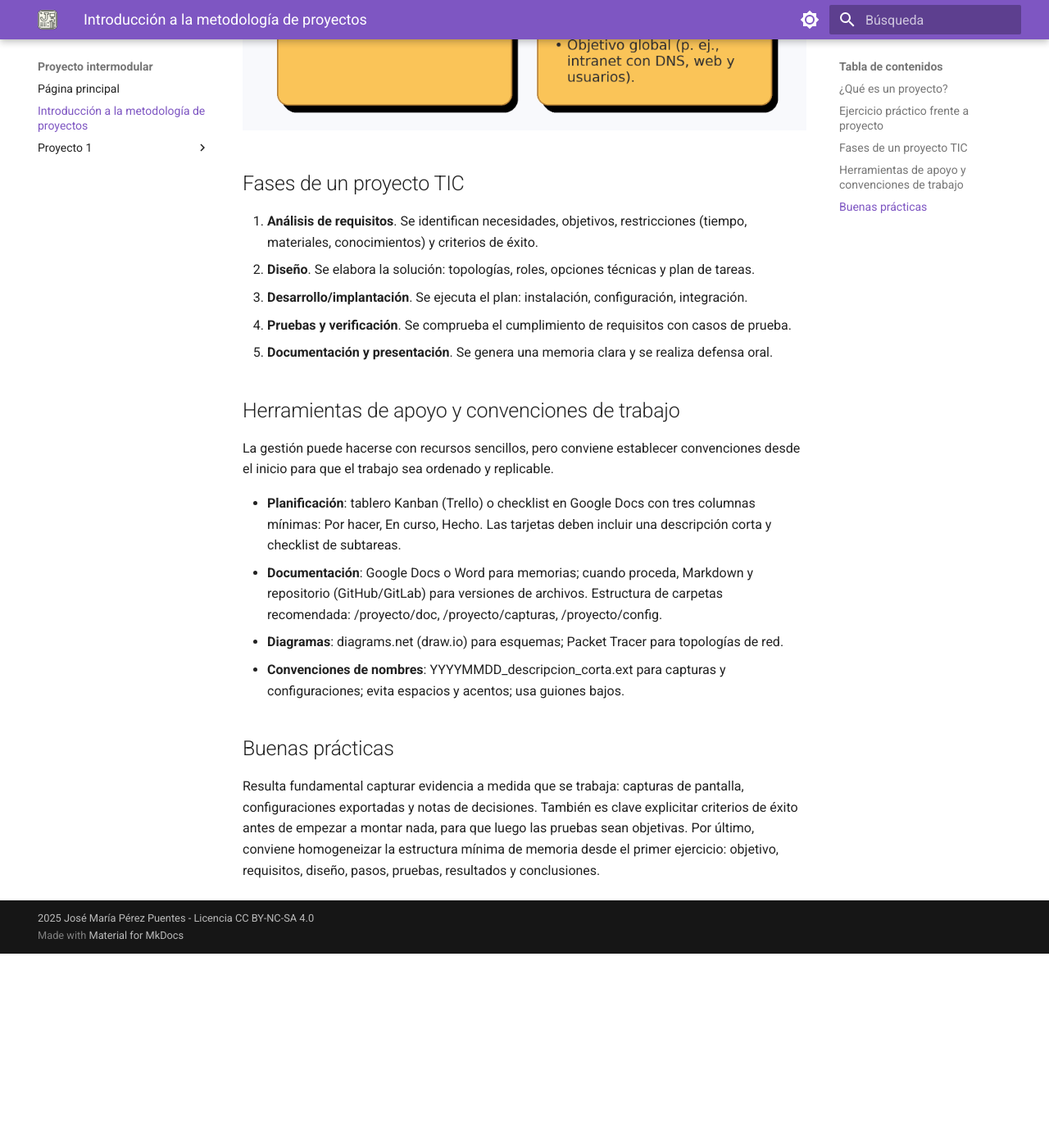
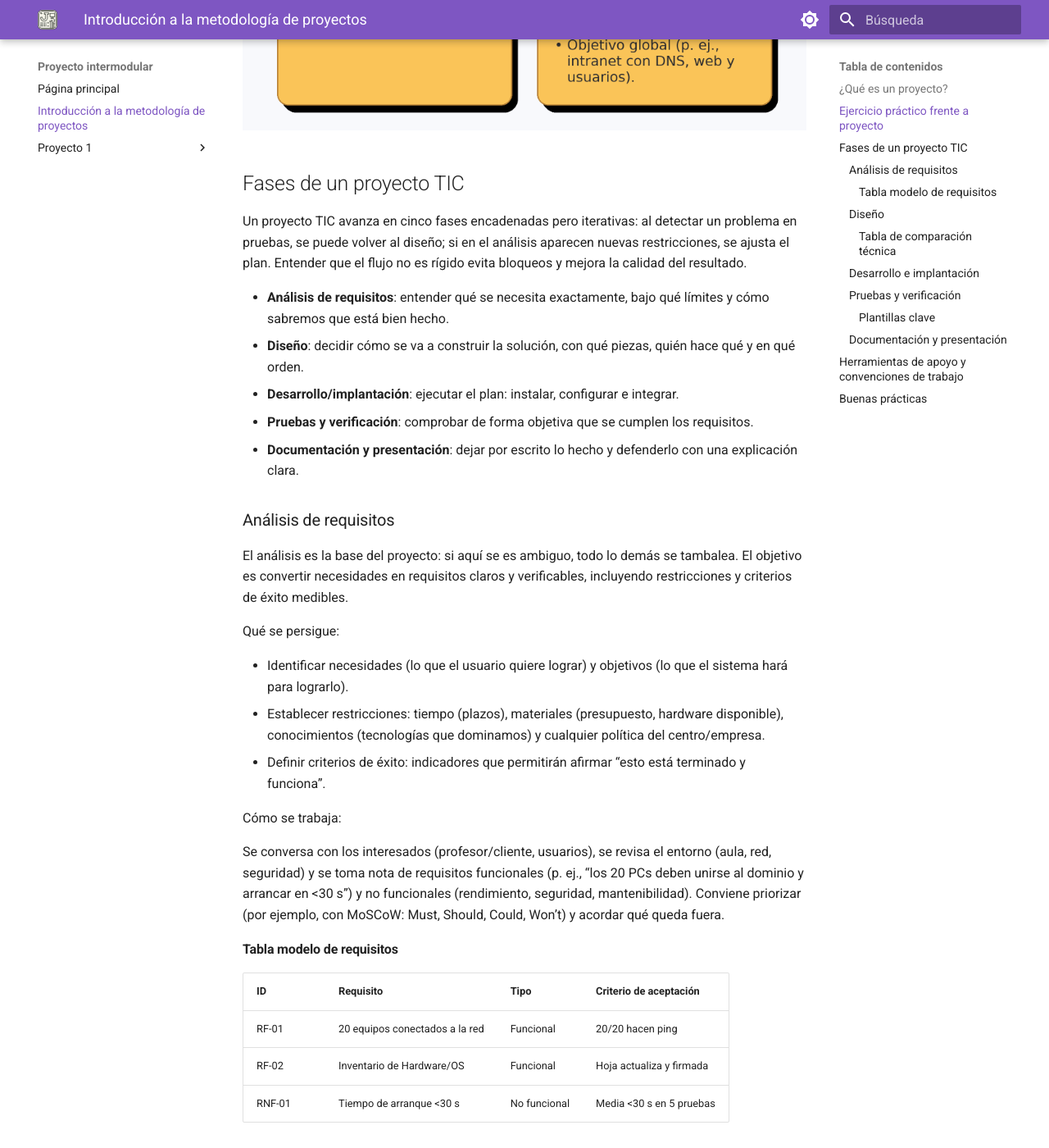
Before and after one commit to Joperpu/pi2526, an MkDocs documentation site: the page built from docs/intro.md, in a window 1280 px wide and 1400 px high, scrolled down 1020 px. Shown: the whole window at 82% size. Built offline with MkDocs 1.6.1 and Material for MkDocs 9.7.7, drawn with Linux system fonts in a browser that asks for light colours; before the commit the page ends 2183 px from its top, so only the background shows below that; some of the changed text lies outside the part shown.

Commit message:
Intro y Proyecto 1.1

```diff
--- a/docs/intro.md
+++ b/docs/intro.md
@@ -15,11 +15,121 @@ Cuando se habla de proyecto, se evalúa producto y proceso. Importa que funcione
 
 ## Fases de un proyecto TIC
 
-1. **Análisis de requisitos**. Se identifican necesidades, objetivos, restricciones (tiempo, materiales, conocimientos) y criterios de éxito.
-2. **Diseño**. Se elabora la solución: topologías, roles, opciones técnicas y plan de tareas.
-3. **Desarrollo/implantación**. Se ejecuta el plan: instalación, configuración, integración.
-4. **Pruebas y verificación**. Se comprueba el cumplimiento de requisitos con casos de prueba.
-5. **Documentación y presentación**. Se genera una memoria clara y se realiza defensa oral.
+Un proyecto TIC avanza en cinco fases encadenadas pero iterativas: al detectar un problema en pruebas, se puede volver al diseño; si en el análisis aparecen nuevas restricciones, se ajusta el plan. Entender que el flujo no es rígido evita bloqueos y mejora la calidad del resultado.
+
+- **Análisis de requisitos**: entender qué se necesita exactamente, bajo qué límites y cómo sabremos que está bien hecho.
+- **Diseño**: decidir cómo se va a construir la solución, con qué piezas, quién hace qué y en qué orden.
+- **Desarrollo/implantación**: ejecutar el plan: instalar, configurar e integrar.
+- **Pruebas y verificación**: comprobar de forma objetiva que se cumplen los requisitos.
+- **Documentación y presentación**: dejar por escrito lo hecho y defenderlo con una explicación clara.
+
+### Análisis de requisitos
+
+El análisis es la base del proyecto: si aquí se es ambiguo, todo lo demás se tambalea. El objetivo es convertir necesidades en requisitos claros y verificables, incluyendo restricciones y criterios de éxito medibles.
+
+Qué se persigue:
+
+- Identificar necesidades (lo que el usuario quiere lograr) y objetivos (lo que el sistema hará para lograrlo).
+- Establecer restricciones: tiempo (plazos), materiales (presupuesto, hardware disponible), conocimientos (tecnologías que dominamos) y cualquier política del centro/empresa.
+- Definir criterios de éxito: indicadores que permitirán afirmar “esto está terminado y funciona”.
+
+Cómo se trabaja:
+
+Se conversa con los interesados (profesor/cliente, usuarios), se revisa el entorno (aula, red, seguridad) y se toma nota de requisitos funcionales (p. ej., “los 20 PCs deben unirse al dominio y arrancar en <30 s”) y no funcionales (rendimiento, seguridad, mantenibilidad). Conviene priorizar (por ejemplo, con MoSCoW: Must, Should, Could, Won’t) y acordar qué queda fuera.
+
+#### Tabla modelo de requisitos
+
+| ID  | Requisito | Tipo | Criterio de aceptación |
+| -- | -- | -- | -- |
+| RF-01 | 20 equipos conectados a la red | Funcional | 20/20 hacen ping |
+| RF-02 | Inventario de Hardware/OS | Funcional | Hoja actualiza y firmada |
+| RNF-01 | Tiempo de arranque <30 s | No funcional | Media <30 s en 5 pruebas |
+
+### Diseño
+
+Con requisitos claros, el diseño convierte el “qué” en un “cómo” realista. No es solo un dibujo: es tomar decisiones justificadas, anticipar tareas y coordinar al equipo.
+
+Qué se persigue:
+
+- Elegir topología (red, servidores, servicios), roles (quién hace qué) y opciones técnicas (SO, servidores DHCP/DNS, hipervisores, switches, etc.).
+- Elaborar un plan de tareas ordenado y estimado (desglose en subtareas), con riesgos y dependencias.
+
+Cómo se trabaja:
+
+Se comparan alternativas (p. ej., “DHCP en router vs. servidor Windows/Linux”), se justifica la elección (coste, soporte, conocimientos) y se detalla la arquitectura lógica y física. Se añade un plan de direccionamiento IP, políticas básicas de seguridad y un cronograma realista.
+
+#### Tabla de comparación técnica
+
+| Opción | Ventajas | Inconvenientes | Decisión |
+| -- | -- | -- | -- |
+| DHCP en el router | Simplicidad | Menor control/logs | ❌ |
+| DHCP en el servidor | Centralizado, trazable | Requiere mantenimiento | ✅ |
+
+### Desarrollo e implantación
+
+Aquí “se tocan máquinas”. La clave es seguir el plan con disciplina, registrar cambios y generar evidencias (capturas, scripts, versiones) que luego facilitarán pruebas y documentación.
+
+Qué se persigue:
+
+- Instalar SO, servicios y aplicaciones según diseño.
+- Configurar y integrar todos los componentes (p. ej., unir PCs al dominio, enlazar DHCP/DNS, montar perfiles, desplegar políticas).
+
+Buenas prácticas operativas:
+
+- Preparar un entorno de pruebas mínimo antes de producción.
+- Hacer copias de seguridad/puntos de restauración antes de cambios críticos.
+- Usar control de versiones (incluso para scripts y plantillas).
+- Mantener un registro de cambios (qué, cuándo, por qué).
+- Dejar parametrizados los scripts para repetir instalaciones.
+
+Entregables mínimos:
+
+- Checklist de instalación cumplimentada.
+- Scripts/plantillas usados y evidencias (capturas con pie de foto).
+
+### Pruebas y verificación
+
+Probar no es “ver si funciona por encima”, sino demostrar que cada requisito se cumple con casos de prueba diseñados y repetibles. Cuanto más medible, mejor.
+
+Qué se persigue:
+
+- Validar requisitos con casos de prueba bien definidos (precondiciones, pasos, resultado esperado).
+- Registrar incidencias con severidad/prioridad y re–probar tras corregir.
+
+Tipos de prueba útiles en Grado Medio:
+
+- De instalación/configuración (servicios se levantan, puertos abiertos correctos).
+- Funcionales (el usuario puede iniciar sesión, obtener IP, acceder a un recurso).
+- Integración (AD + DHCP + DNS funcionan juntos).
+- Rendimiento básico (arranque, tiempos de login, copia de ficheros).
+- Aceptación (cliente/profesor valida criterios de éxito).
+
+#### Plantillas clave
+
+**Criterios de aceptación**
+
+- *CA-01: (qué se prueba y cómo se valida, cada requisito debe tener al menos un CA que indique cómo se verificará. Debe ser objetivo y repetible)*
+
+**Matriz de requisitos**
+
+| Req | Criterio de aceptación | ¿Cumplido? (Sí/No) |
+| -- | -- | -- |
+| RF-01 | CA-01 | Sí |
+| RNF-01 | CA-02 | NO |
+
+### Documentación y presentación
+
+Un proyecto no termina hasta que se puede entender y mantener. La documentación evita depender de una persona concreta y la presentación sirve para defender decisiones y mostrar resultados.
+
+Memoria técnica: estructura sugerida
+
+1. Resumen ejecutivo (qué problema se resolvió, en qué plazo y con qué resultado).
+2. Contexto y requisitos (síntesis del DR).
+3. Diseño (topología, decisiones técnicas y su justificación).
+4. Implantación (procedimientos, scripts, incidencias relevantes).
+5. Pruebas (plan, resultados, evidencias y trazabilidad).
+6. Manual de usuario (operaciones básicas) y manual de administración (tareas de mantenimiento).
+7. Conclusiones y trabajos futuros realistas (mejoras que encajarían en otro sprint/fase).
 
 ## Herramientas de apoyo y convenciones de trabajo
 
```
Also changed, not shown: 1 other file.
